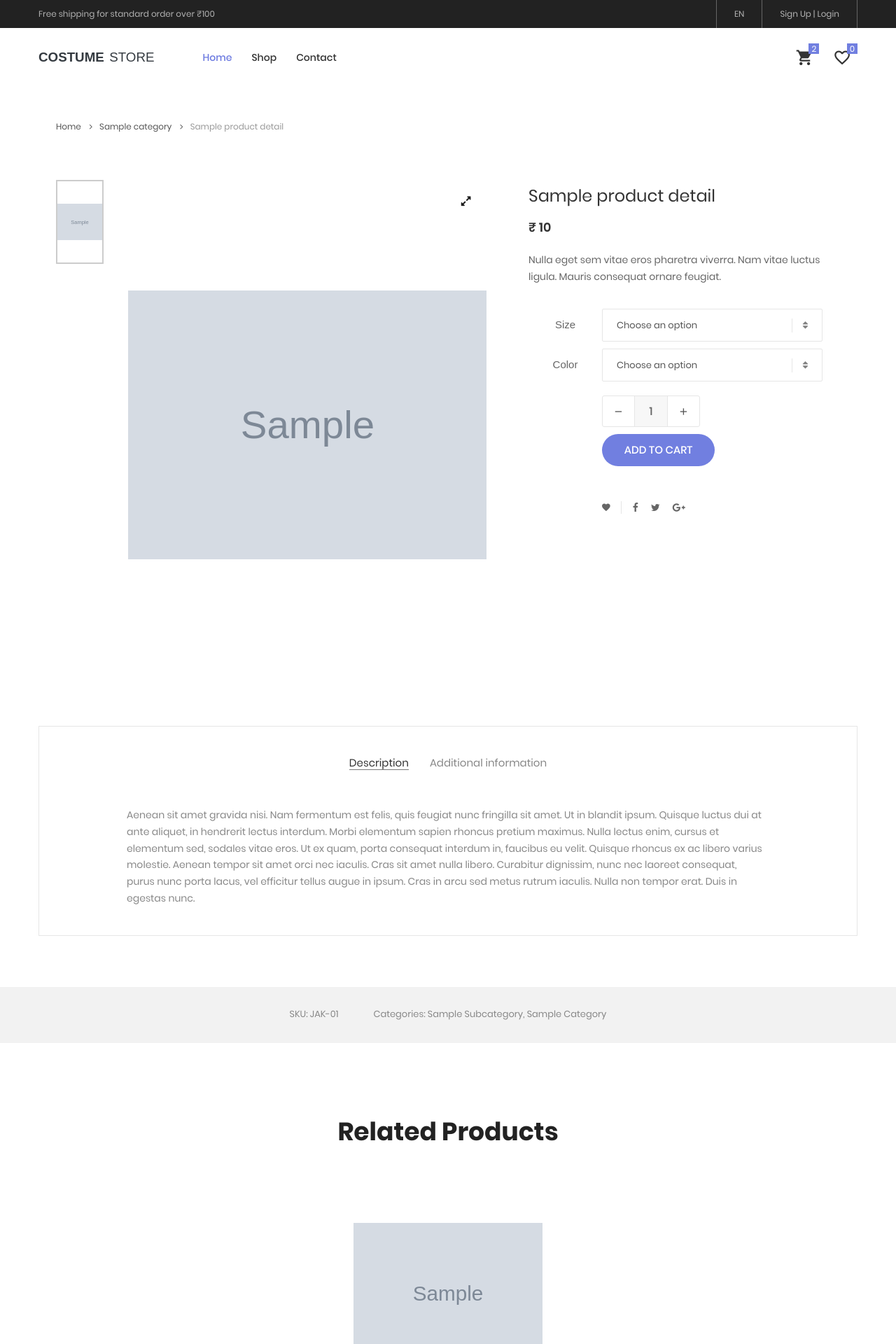
After one commit to anjanKoradia/costume-store, a Django app: template costumestore/website/templates/website/product-details.html in a window 1280 px wide. The commit adds this page. Shown: the top 1920 px of the page at 70% size. Run offline with Django 4.2, Linux system fonts and the light colour scheme; the template is opened without the code that fills it: most values are stand-ins (such as "Sample title", 1, 10 or a date in 2020); grey boxes marked "Sample" are stand-in pictures; parts of the project's set-up code (start-up, migrations or seed data) failed here and were passed over; some libraries are stand-ins or nearby versions; some web fonts are replaced.

Commit message:
Product details page added

```diff
--- a/costumestore/website/static/css/main.css
+++ b/costumestore/website/static/css/main.css
@@ -72,10 +72,26 @@
 .block2-txt-child1 {
   overflow: hidden;
 }
-.block2-txt-child1 .product_name {
+.block2-txt-child1 .product_name ,.sec-relate-product .product_name {
   color: black !important;
   white-space: nowrap;
 }
+
+.isotope-item:hover .block2-txt-child1 .product_name,
+.isotope-item:hover .sec-relate-product .product_name  {
+  color: #6774d5 !important;
+}
+
+.product_details_page .sec-product-detail .slick-active img{
+  height: 120px;
+  object-fit: contain;
+}
+
+.product_details_page .sec-product-detail .product_img img {
+  height: 700px;
+  object-fit: contain;
+}
+
 
 /*------------------------------------------------------------------
 [ Bootstrap ]*/
--- a/costumestore/website/templates/website/base.html
+++ b/costumestore/website/templates/website/base.html
@@ -103,7 +103,7 @@
   <body>
     {% include 'website/header/header.html' %}
     {% block body %} {% endblock body%}
-
+    {% include "website/footer.html" %}
     <!-- jQuery v3.2.1 -->
     <script src="{% static 'vendor/jquery/jquery-3.2.1.min.js' %}"></script>
 
--- /dev/null
+++ b/costumestore/website/templates/website/product-details.html
@@ -0,0 +1,341 @@
+{% extends 'website/base.html' %}
+{% load static %}
+{% block body %}
+
+<main class="product_details_page m-t-100">
+  <!-- breadcrumb -->
+  <div class="container">
+    <div class="bread-crumb flex-w p-l-25 p-r-15 p-t-30 p-lr-0-lg">
+      <a href="{% url 'home_page' %}" class="stext-109 cl8 hov-cl1 trans-04">
+        Home
+        <i class="fa fa-angle-right m-l-9 m-r-10" aria-hidden="true"></i>
+      </a>
+
+      <a href="{% url 'shop_page' category=product_details.category %}" class="stext-109 cl8 hov-cl1 trans-04">
+		{{product_details.category}}
+        <i class="fa fa-angle-right m-l-9 m-r-10" aria-hidden="true"></i>
+      </a>
+
+      <span class="stext-109 cl4">{{product_details.name}}</span>
+    </div>
+  </div>
+
+  <!-- Product Detail -->
+  <section class="sec-product-detail bg0 p-t-65 p-b-60">
+    <div class="container">
+      <div class="row">
+        <div class="col-md-6 col-lg-7 p-b-30">
+          <div class="p-l-25 p-r-30 p-lr-0-lg">
+            <div class="wrap-slick3 flex-sb flex-w">
+              <div class="wrap-slick3-dots"></div>
+              <div class="wrap-slick3-arrows flex-sb-m flex-w"></div>
+
+              <div class="slick3 gallery-lb">
+				{% for img in product_details.images %}
+                <div
+                  class="item-slick3"
+                  data-thumb="{{img.url}}"
+                >
+                  <div class="product_img wrap-pic-w pos-relative">
+                    <img src="{{img.url}}" alt="IMG-PRODUCT" />
+
+                    <a
+                      class="flex-c-m size-108 how-pos1 bor0 fs-16 cl10 bg0 hov-btn3 trans-04"
+                      href="{{img.url}}"
+                    >
+                      <i class="fa fa-expand"></i>
+                    </a>
+                  </div>
+                </div>
+				{% endfor %}
+              </div>
+            </div>
+          </div>
+        </div>
+
+        <div class="col-md-6 col-lg-5 p-b-30">
+          <div class="p-r-50 p-t-5 p-lr-0-lg">
+            <h4 class="mtext-105 cl2 js-name-detail p-b-14">
+              {{product_details.name}}
+            </h4>
+
+            <span class="mtext-106 cl2"> ₹ {{product_details.price}} </span>
+
+            <p class="stext-102 cl3 p-t-23">
+              Nulla eget sem vitae eros pharetra viverra. Nam vitae luctus
+              ligula. Mauris consequat ornare feugiat.
+            </p>
+
+            <!--  -->
+            <div class="p-t-33">
+              <div class="flex-w flex-r-m p-b-10">
+                <div class="size-203 flex-c-m respon6">Size</div>
+
+                <div class="size-204 respon6-next">
+                  <div class="rs1-select2 bor8 bg0">
+                    <select class="js-select2" name="time">
+                      <option>Choose an option</option>
+                      <option>Size S</option>
+                      <option>Size M</option>
+                      <option>Size L</option>
+                      <option>Size XL</option>
+                    </select>
+                    <div class="dropDownSelect2"></div>
+                  </div>
+                </div>
+              </div>
+
+              <div class="flex-w flex-r-m p-b-10">
+                <div class="size-203 flex-c-m respon6">Color</div>
+
+                <div class="size-204 respon6-next">
+                  <div class="rs1-select2 bor8 bg0">
+                    <select class="js-select2" name="time">
+                      <option>Choose an option</option>
+                      <option>Red</option>
+                      <option>Blue</option>
+                      <option>White</option>
+                      <option>Grey</option>
+                    </select>
+                    <div class="dropDownSelect2"></div>
+                  </div>
+                </div>
+              </div>
+
+              <div class="flex-w flex-r-m p-b-10">
+                <div class="size-204 flex-w flex-m respon6-next">
+                  <div class="wrap-num-product flex-w m-r-20 m-tb-10">
+                    <div
+                      class="btn-num-product-down cl8 hov-btn3 trans-04 flex-c-m"
+                    >
+                      <i class="fs-16 zmdi zmdi-minus"></i>
+                    </div>
+
+                    <input
+                      class="mtext-104 cl3 txt-center num-product"
+                      type="number"
+                      name="num-product"
+                      value="1"
+                    />
+
+                    <div
+                      class="btn-num-product-up cl8 hov-btn3 trans-04 flex-c-m"
+                    >
+                      <i class="fs-16 zmdi zmdi-plus"></i>
+                    </div>
+                  </div>
+
+                  <button
+                    class="flex-c-m stext-101 cl0 size-101 bg1 bor1 hov-btn1 p-lr-15 trans-04 js-addcart-detail"
+                  >
+                    Add to cart
+                  </button>
+                </div>
+              </div>
+            </div>
+
+            <!--  -->
+            <div class="flex-w flex-m p-l-100 p-t-40 respon7">
+              <div class="flex-m bor9 p-r-10 m-r-11">
+                <a
+                  href="#"
+                  class="fs-14 cl3 hov-cl1 trans-04 lh-10 p-lr-5 p-tb-2 js-addwish-detail tooltip100"
+                  data-tooltip="Add to Wishlist"
+                >
+                  <i class="zmdi zmdi-favorite"></i>
+                </a>
+              </div>
+
+              <a
+                href="#"
+                class="fs-14 cl3 hov-cl1 trans-04 lh-10 p-lr-5 p-tb-2 m-r-8 tooltip100"
+                data-tooltip="Facebook"
+              >
+                <i class="fa fa-facebook"></i>
+              </a>
+
+              <a
+                href="#"
+                class="fs-14 cl3 hov-cl1 trans-04 lh-10 p-lr-5 p-tb-2 m-r-8 tooltip100"
+                data-tooltip="Twitter"
+              >
+                <i class="fa fa-twitter"></i>
+              </a>
+
+              <a
+                href="#"
+                class="fs-14 cl3 hov-cl1 trans-04 lh-10 p-lr-5 p-tb-2 m-r-8 tooltip100"
+                data-tooltip="Google Plus"
+              >
+                <i class="fa fa-google-plus"></i>
+              </a>
+            </div>
+          </div>
+        </div>
+      </div>
+
+      <div class="bor10 m-t-50 p-t-43 p-b-40">
+        <!-- Tab01 -->
+        <div class="tab01">
+          <!-- Nav tabs -->
+          <ul class="nav nav-tabs" role="tablist">
+            <li class="nav-item p-b-10">
+              <a
+                class="nav-link active"
+                data-toggle="tab"
+                href="#description"
+                role="tab"
+                >Description</a
+              >
+            </li>
+
+            <li class="nav-item p-b-10">
+              <a
+                class="nav-link"
+                data-toggle="tab"
+                href="#information"
+                role="tab"
+                >Additional information</a
+              >
+            </li>
+          </ul>
+
+          <!-- Tab panes -->
+          <div class="tab-content p-t-43">
+            <!-- - -->
+            <div
+              class="tab-pane fade show active"
+              id="description"
+              role="tabpanel"
+            >
+              <div class="how-pos2 p-lr-15-md">
+                <p class="stext-102 cl6">
+                  Aenean sit amet gravida nisi. Nam fermentum est felis, quis
+                  feugiat nunc fringilla sit amet. Ut in blandit ipsum. Quisque
+                  luctus dui at ante aliquet, in hendrerit lectus interdum.
+                  Morbi elementum sapien rhoncus pretium maximus. Nulla lectus
+                  enim, cursus et elementum sed, sodales vitae eros. Ut ex quam,
+                  porta consequat interdum in, faucibus eu velit. Quisque
+                  rhoncus ex ac libero varius molestie. Aenean tempor sit amet
+                  orci nec iaculis. Cras sit amet nulla libero. Curabitur
+                  dignissim, nunc nec laoreet consequat, purus nunc porta lacus,
+                  vel efficitur tellus augue in ipsum. Cras in arcu sed metus
+                  rutrum iaculis. Nulla non tempor erat. Duis in egestas nunc.
+                </p>
+              </div>
+            </div>
+
+            <!-- - -->
+            <div class="tab-pane fade" id="information" role="tabpanel">
+              <div class="row">
+                <div class="col-sm-10 col-md-8 col-lg-6 m-lr-auto">
+                  <ul class="p-lr-28 p-lr-15-sm">
+                    <li class="flex-w flex-t p-b-7">
+                      <span class="stext-102 cl3 size-205"> Weight </span>
+
+                      <span class="stext-102 cl6 size-206"> 0.79 kg </span>
+                    </li>
+
+                    <li class="flex-w flex-t p-b-7">
+                      <span class="stext-102 cl3 size-205"> Dimensions </span>
+
+                      <span class="stext-102 cl6 size-206">
+                        110 x 33 x 100 cm
+                      </span>
+                    </li>
+
+                    <li class="flex-w flex-t p-b-7">
+                      <span class="stext-102 cl3 size-205"> Materials </span>
+
+                      <span class="stext-102 cl6 size-206"> 60% cotton </span>
+                    </li>
+
+                    <li class="flex-w flex-t p-b-7">
+                      <span class="stext-102 cl3 size-205"> Color </span>
+
+                      <span class="stext-102 cl6 size-206">
+                        Black, Blue, Grey, Green, Red, White
+                      </span>
+                    </li>
+
+                    <li class="flex-w flex-t p-b-7">
+                      <span class="stext-102 cl3 size-205"> Size </span>
+
+                      <span class="stext-102 cl6 size-206"> XL, L, M, S </span>
+                    </li>
+                  </ul>
+                </div>
+              </div>
+            </div>
+          </div>
+        </div>
+      </div>
+    </div>
+
+    <div class="bg6 flex-c-m flex-w size-302 m-t-73 p-tb-15">
+      <span class="stext-107 cl6 p-lr-25"> SKU: JAK-01 </span>
+
+      <span class="stext-107 cl6 p-lr-25 text-capitalize"> Categories: {{product_details.subcategory}}, {{product_details.category}} </span>
+    </div>
+  </section>
+
+  <!-- Related Products -->
+  <section class="sec-relate-product bg0 p-t-45 p-b-105">
+    <div class="container">
+      <div class="p-b-45">
+        <h3 class="ltext-106 cl5 txt-center">Related Products</h3>
+      </div>
+
+      <!-- Slide2 -->
+      <div class="wrap-slick2">
+        <div class="slick2">
+		  {% for product in related_products %}
+			<div class="item-slick2 p-l-15 p-r-15 p-t-15 p-b-15">
+				<!-- Block2 -->
+				<div class="block2">
+				<div class="block2-pic hov-img0">
+					{% for img in product.images %}
+						<img src="{{img.url}}" alt="IMG-PRODUCT" />
+					{% endfor %}
+				</div>
+
+				<div class="block2-txt flex-w flex-t p-t-14">
+					<div class="block2-txt-child1 flex-col-l">
+					<a
+						href="{% url 'product_details' id=product.id %}"
+						class="product_name stext-104 cl4 hov-cl1 trans-04 js-name-b2 p-b-6"
+					>
+						{{product.name}}
+					</a>
+
+					<span class="stext-105 cl3"> ₹ {{product.price}} </span>
+					</div>
+
+					<div class="block2-txt-child2 flex-r p-t-3">
+					<a
+						href="#"
+						class="btn-addwish-b2 dis-block pos-relative js-addwish-b2"
+					>
+						<img
+						class="icon-heart1 dis-block trans-04"
+						src="{% static 'images/icons/icon-heart-01.png' %}"
+						alt="ICON"
+						/>
+						<img
+						class="icon-heart2 dis-block trans-04 ab-t-l"
+						src="{% static 'images/icons/icon-heart-02.png' %}"
+						alt="ICON"
+						/>
+					</a>
+					</div>
+				</div>
+				</div>
+			</div>
+		  {% endfor %}
+        </div>
+      </div>
+    </div>
+  </section>
+</main>
+
+{% endblock body %}
--- a/costumestore/website/urls.py
+++ b/costumestore/website/urls.py
@@ -4,6 +4,7 @@ from . import views
 urlpatterns = [
     path("", views.home_page, name="home_page"),
     path("cart/", views.cart_page, name="cart_page"),
+    path("contact/", views.contact_page, name="contact_page"),
     path("shop/<str:category>/", views.Shop_Page.as_view(), name="shop_page"),
-    path("contact/", views.contact_page, name="contact_page"),
+    path("product/<str:id>/", views.product_details, name="product_details"),
 ]
```
Also changed, not shown: costumestore/website/templates/website/index.html (+3 -9 lines), costumestore/website/templates/website/quick-view.html (added, +198 -0 lines), costumestore/website/templates/website/shop.html (+2 -9 lines), costumestore/website/views.py (+29 -9 lines).
